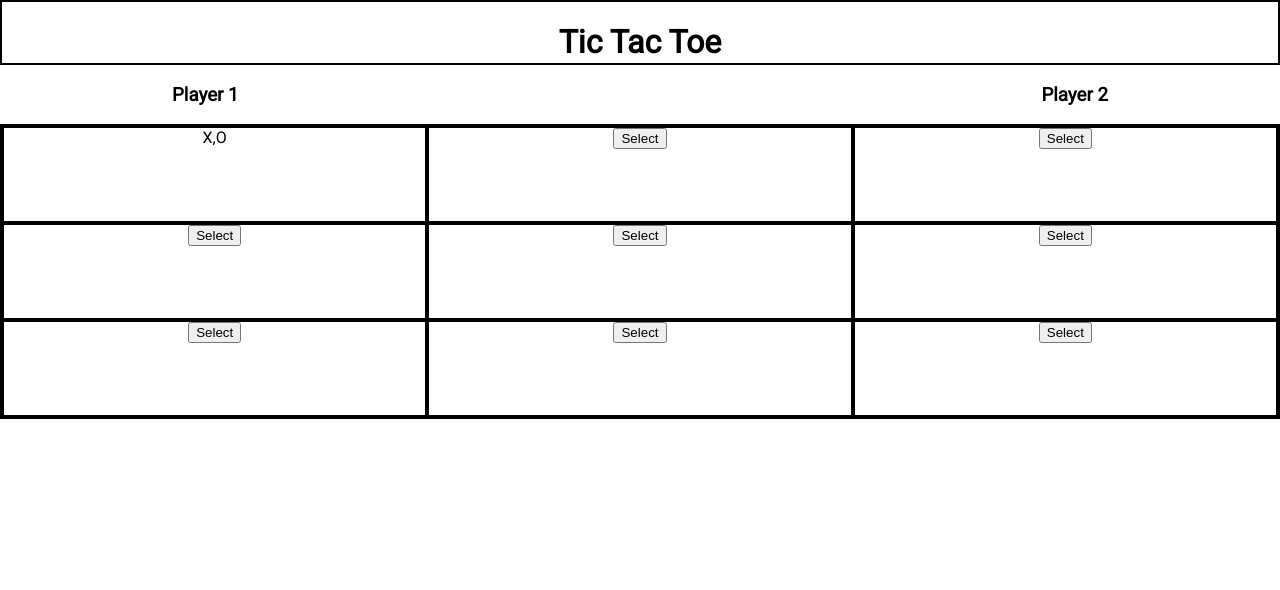
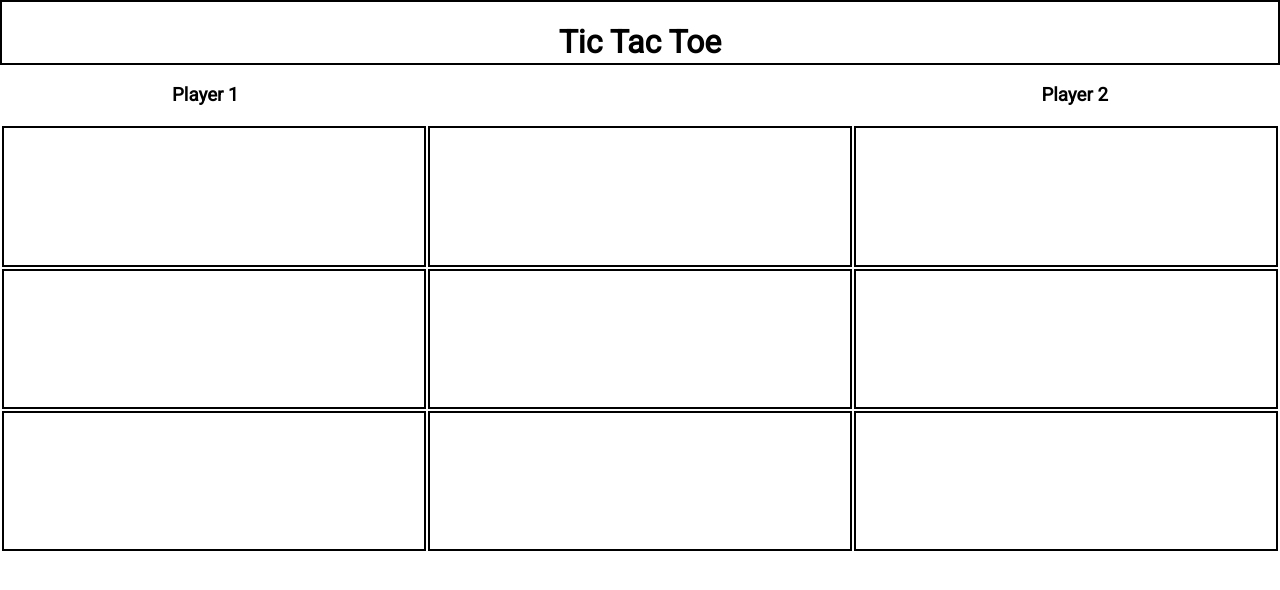
Before and after one commit to appredator/TOPProject4_TicTacToe, a plain HTML site: page index.html in a window 1280 px wide. Drawn offline with Linux system fonts and the light colour scheme.

Commit message:
Target Selection

```diff
--- a/index.html
+++ b/index.html
@@ -6,7 +6,7 @@
 	<link rel="stylesheet" href="main.css"/>
   <meta charset="UTF-8">
 
-  <title>Calculator</title>
+  <title>Tic Tac Toe</title>
 </head>
 <body>
   <div class="heading">
@@ -20,35 +20,7 @@
 
     <h3 id="playerTwoDisplay">Player 2</h3>
   </div>
-  <div class="container">
-    <div class="grid-box grid-box0">
-      <button type="submit" class="game-board-button">Select</button>
-    </div>
-    <div class="grid-box grid-box1">
-      <button type="submit" class="game-board-button">Select</button>
-    </div>
-    <div class="grid-box grid-box2">
-      <button type="submit" class="game-board-button">Select</button>
-    </div>
-    <div class="grid-box grid-box3">
-      <button type="submit" class="game-board-button">Select</button>
-    </div>
-    <div class="grid-box grid-box4">
-      <button type="submit" class="game-board-button">Select</button>
-    </div>
-    <div class="grid-box grid-box5">
-      <button type="submit" class="game-board-button">Select</button>
-    </div>
-    <div class="grid-box grid-box6">
-      <button type="submit" class="game-board-button">Select</button>
-    </div>
-    <div class="grid-box grid-box7">
-      <button type="submit" class="game-board-button">Select</button>
-    </div>
-    <div class="grid-box grid-box8">
-      <button type="submit" class="game-board-button">Select</button>
-    </div>
-  </div>
+
   <table class="box-ctn">
     <tr>
       <td class="box" id="zero"></td>
--- a/index.js
+++ b/index.js
@@ -1,6 +1,16 @@
 let gameBoardModule = (function() {
-let gameBoard =
-["X","O"];
+
+  let createPlayer = (playerName, mark, turn) =>{
+    this.playerName = playerName;
+    this.mark = mark;
+    this.turn = turn;
+    let getPlayerName = () => {alert("The player name is " + this.playerName)}
+  return {playerName, mark, turn, getPlayerName};
+  };
+
+  const player1 = createPlayer("Lance", "X", true)
+
+  const player2 = createPlayer("Billy", "O", false)
 
 const winCombos = [
   [0,1,2],
@@ -15,64 +25,94 @@ const winCombos = [
 
 let winner = null;
 
-// Turn counter
 let turns = 0;
-return {gameBoard};
 
+let board =
+[];
 
-})();
+let winnerCombo = [];
 
+let playerTurn = (function() {
+  const box = document.querySelectorAll(".box");
+  box.forEach( box => {
+    box.addEventListener("click", e => {
+      //Condition for when a box is clicked and it is Player 1's turn.
+      if(player1.turn == true && gameboard.winner == null && e.target.textContent == ""){
 
+        board[e.target.id] = player1.mark;
 
-let displayControllerModule = (function() {
-const makeMove = document.querySelectorAll(".game-board-button");
+        box[e.target.id] = player1.mark;
 
-let index = 0
-makeMove.forEach(makeMoves =>{
-makeMoves.dataset.linkedButton = index;
-makeMoves.addEventListener("click", renderArrayToScreen)
+        document.querySelector(e.target.id) = player1.mark;
 
-  function renderArrayToScreen() {
-    const gridBoxes = document.querySelectorAll(".grid-box")
-    let index = 0;
-    gridBoxes.forEach(gridBox =>
-      {
-        gridBox.dataset.linkedButton = index;
-        if(gridBox.getAttribute('data-linked-button') == makeMoves.getAttribute("data-linked-button")){
-          gridBox.textContent = gameBoardModule.gameBoard[gameBoardModule.gameBoard.length - 1];
-          console.log("show me my makeMoves linked button value...", makeMoves.dataset.linkedButton)
-          console.log("show me my gridBox linked button value...", gridBox.dataset.linkedButton)
-        }
-        index++;
-      })
-  }
-  index++;
-})
+        player1.turn = false;
 
+        player2.turn = true;
 
-  return {}
-})();
+        console.log(board);
+      }
+            //Condition for when a box is clicked and it is Player 1's turn.
+      else if(player2.turn == true && gameboard.winner == null && e.target.textContent == ""){
 
+        board[e.target.id] = player2.mark;
 
-  let createPlayer = (playerName, playerNumber, assignedXO) =>{
-    this.playerName = playerName;
-    this.playerNumber = playerName;
-    this.assignedXO = assignedXO
-    let getPlayerName = () => {alert("The player name is " + this.playerName)}
-  return {playerName, playerNumber, assignedXO};
-  };
+        box.textContent = player2.mark;
 
+        player1.turn = true;
 
+        player2.turn = false;
 
-  let renderArrayToScreenModule = (function(){
-    const gridBoxes = document.querySelectorAll(".grid-box")
-    gridBoxes[0].innerHTML = gameBoardModule.gameBoard;
-
-    return {}
+        console.log(board);
+      }
+      else{
+        console.log('You hit the else of playerTurn');
+      }
+      // winCheck();
+    })
   })();
 
-  const player1 = createPlayer("Lance", "X", true)
+return {playerTurn};
+//Escape gameboard object
+})
+ })();
 
-  const player2 = createPlayer("Billy", "O", false)
+// Non-Private Approach for testing. Currently doesnt work because it cant access player1.properties
+ let playerTurn2 = (function() {
+  const box = document.querySelectorAll(".box");
+  box.forEach( box => {
+    box.addEventListener("click", e => {
+      //Condition for when a box is clicked and it is Player 1's turn.
+      if(player1.turn == true && gameboard.winner == null && e.target.textContent == ""){
 
-  renderArrayToScreenModule;
+        board[e.target.id] = player1.mark;
+
+        box[e.target.id] = player1.mark;
+
+        document.querySelector(e.target.id) = player1.mark;
+
+        player1.turn = false;
+
+        player2.turn = true;
+
+        console.log(board);
+      }
+            //Condition for when a box is clicked and it is Player 1's turn.
+      else if(player2.turn == true && gameboard.winner == null && e.target.textContent == ""){
+
+        board[e.target.id] = player2.mark;
+
+        box.textContent = player2.mark;
+
+        player1.turn = true;
+
+        player2.turn = false;
+
+        console.log(board);
+      }
+      else{
+        console.log('You hit the else of playerTurn');
+      }
+      // winCheck();
+    })
+  })
+  })();
--- a/main.css
+++ b/main.css
@@ -39,72 +39,22 @@ display: grid;
   text-align: center;
 }
 
-.container{
+.box-ctn{
+  /* height: 100%; */
+  width: 100%;
+
+  }
+.box{
   border: black solid 2px;
-  display: grid;
-  grid-template-areas:
-  "grid-box0 grid-box1 grid-box2"
-  "grid-box3 grid-box4 grid-box5"
-  "grid-box6 grid-box7 grid-box8";
-}
-.grid-box0{
-  border: black solid 2px;
-  height: 5.8rem;
-  text-align: center;
-  grid-area: "grid-box0";
-}
-.grid-box1{
-  border: black solid 2px;
-  height: 5.8rem;
-  text-align: center;
-  grid-area: "grid-box1";
-}
-.grid-box2{
-  border: black solid 2px;
-  height: 5.8rem;
-  text-align: center;
-  grid-area: "grid-box2";
-}
-.grid-box3{
-  border: black solid 2px;
-  height: 5.8rem;
-  text-align: center;
-  grid-area: "grid-box5";
-}
-.grid-box4{
-  border: black solid 2px;
-  height: 5.8rem;
-  text-align: center;
-  grid-area: "grid-box4";
-}
-.grid-box5{
-  border: black solid 2px;
-  height: 5.8rem;
-  text-align: center;
-  grid-area: "grid-box5";
-}
-.grid-box6{
-  border: black solid 2px;
-  height: 5.8rem;
-  text-align: center;
-  grid-area: "grid-box6";
-}
-.grid-box7{
-  border: black solid 2px;
-  height: 5.8rem;
-  text-align: center;
-  grid-area: "grid-box7";
-}
-.grid-box8{
-  border: black solid 2px;
-  height: 5.8rem;
-  text-align: center;
-  grid-area: "grid-box8";
+  height: 8.4rem;
+  width: 3rem; /* or whatever width you want. */
+ max-width: 3rem;
+ text-align: center;
+ font-size: 4rem;
+
 }
 
-
-
-  .grid-box:hover{
+  .box:hover{
     background: grey;
     opacity: 10;
 
```
